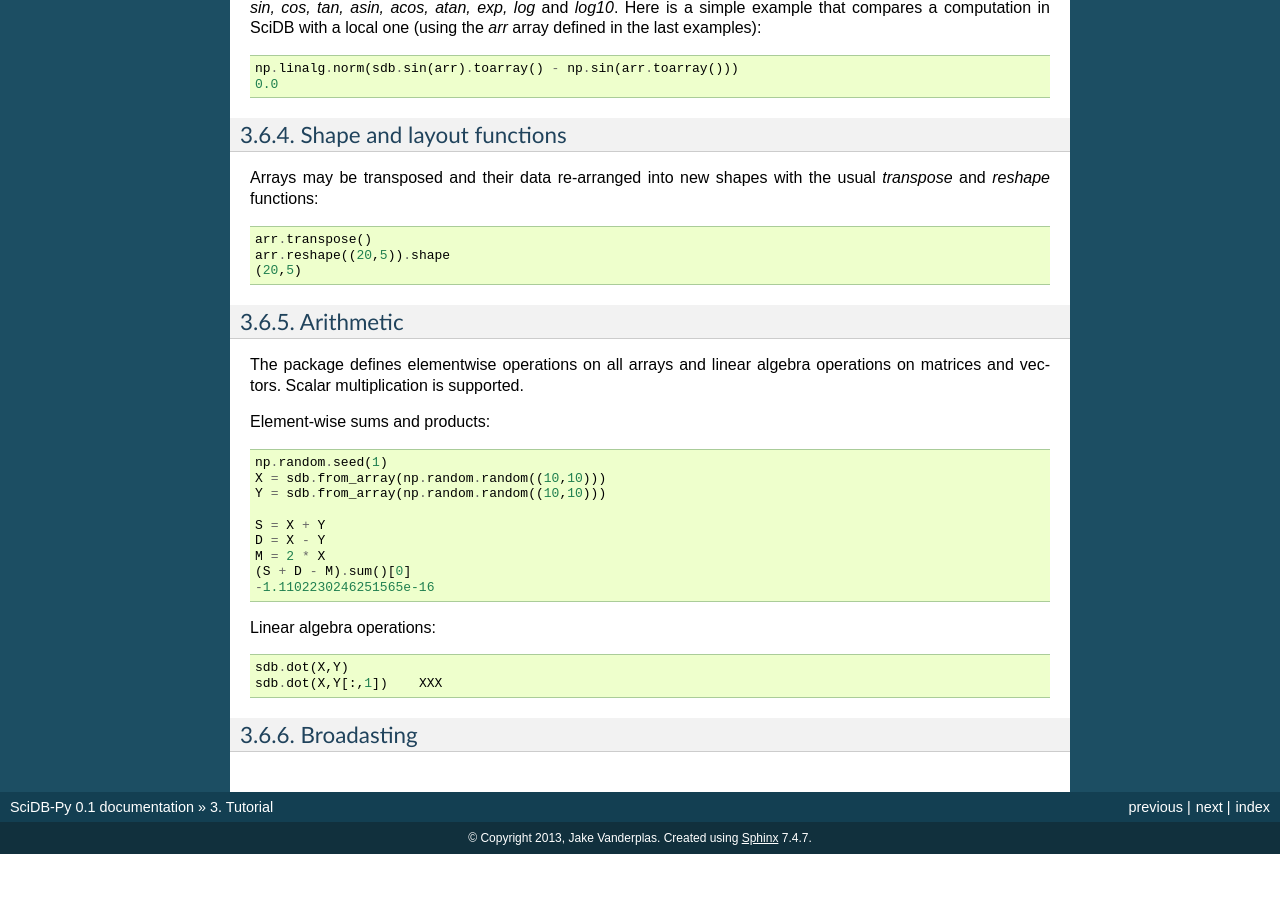
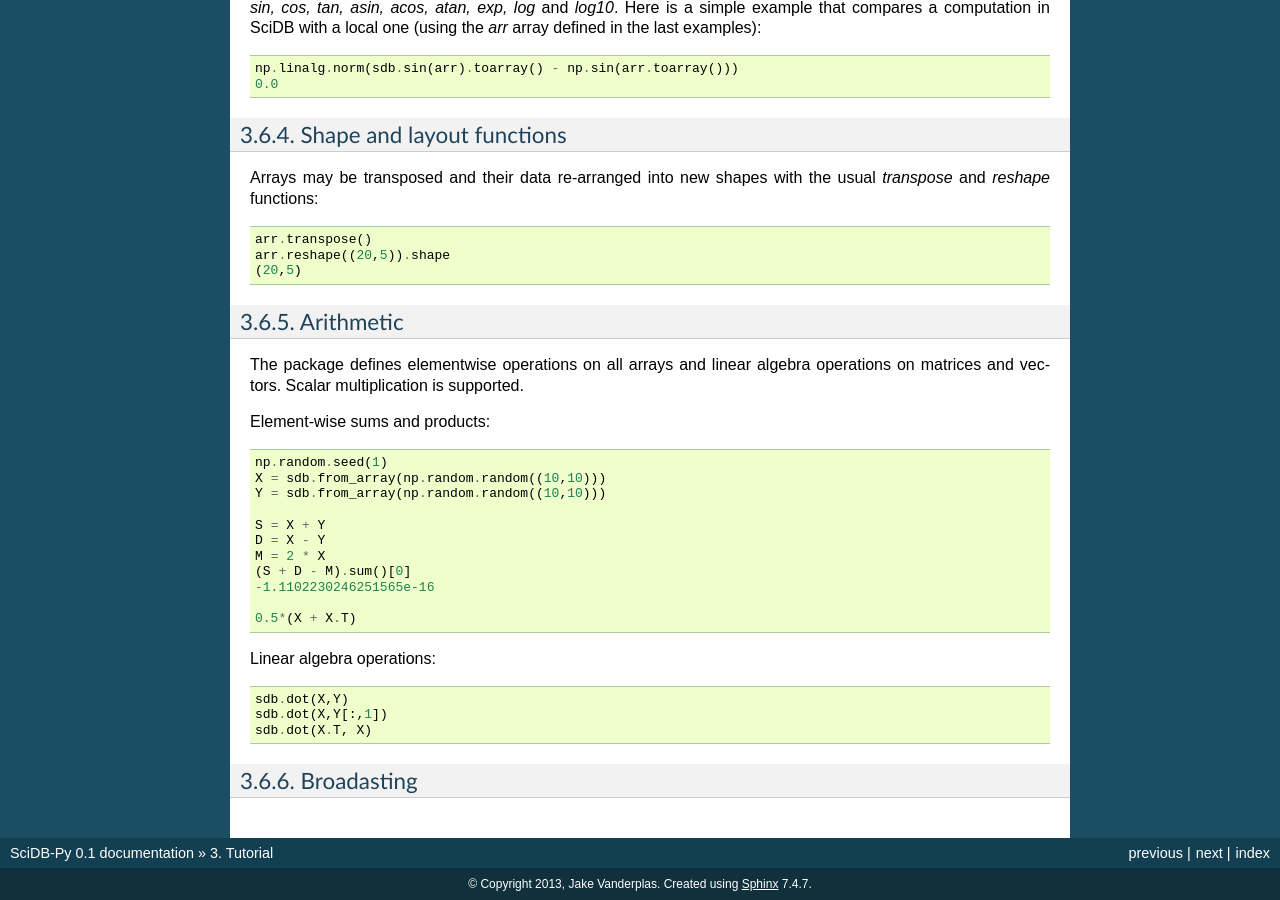
Before and after one commit to rvernica/SciDB-Py, a Sphinx documentation site: the page built from doc/tutorial.rst, in a window 1280 px wide and 900 px high, scrolled down 5000 px. Built offline with Sphinx 7.4.7, drawn with Linux system fonts in a browser that asks for light colours; formulas are drawn with MathJax 3; before the commit the page ends 5854 px from its top, so only the background shows below that.

Commit message:
Minor doc addition

```diff
--- a/doc/tutorial.rst
+++ b/doc/tutorial.rst
@@ -353,11 +353,14 @@ Element-wise sums and products::
   (S + D - M).sum()[0]
   -1.1102230246251565e-16
 
+  0.5*(X + X.T)
+
 
 Linear algebra operations::
 
   sdb.dot(X,Y)
-  sdb.dot(X,Y[:,1])    XXX
+  sdb.dot(X,Y[:,1])
+  sdb.dot(X.T, X)
 
 
 Broadasting
```
